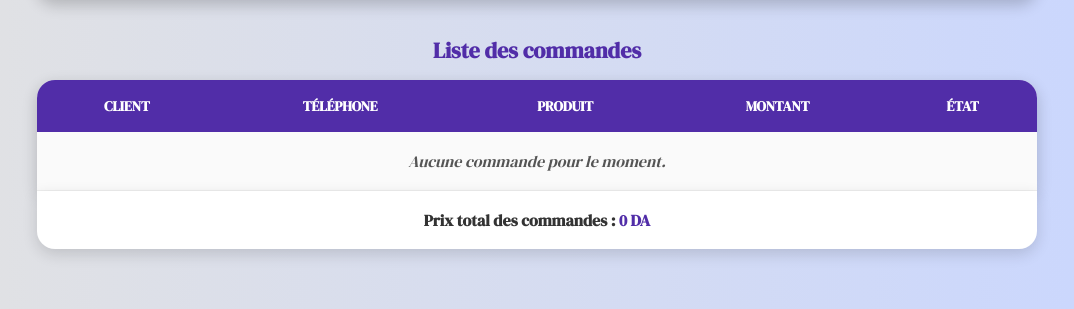
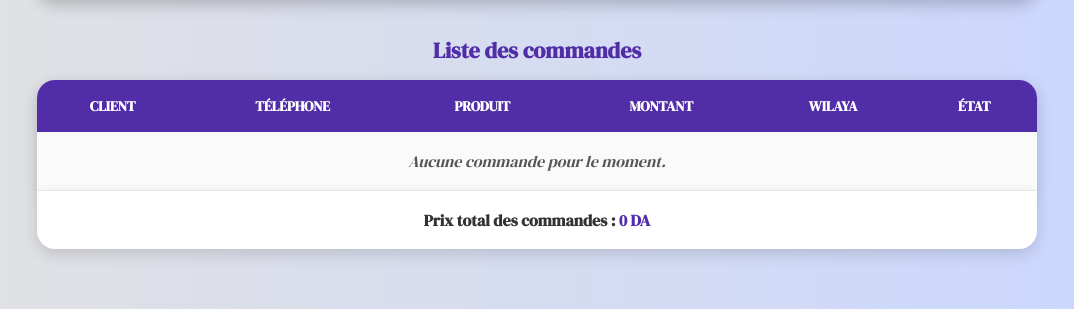
Before and after one commit to Yanniserrour/Site_ecommerce, a Flask app: page /admin in a window 1280 px wide. Shown: the part 1186-1495 px from the top of the page, without its empty margins (103-1177 px from the left). Run offline with Flask 3, Linux system fonts and the light colour scheme; the visitor is signed in with stand-in values (Sample User, id 1); data that the repository does not hold is empty; some libraries are stand-ins or nearby versions; some web fonts are replaced.

```diff
--- a/templates/admin.html
+++ b/templates/admin.html
@@ -106,6 +106,7 @@
                     <th>T&eacute;l&eacute;phone</th>
                     <th>Produit</th>
                     <th>Montant</th>
+                    <th>Wilaya</th>
                     <th>&Eacute;tat</th>
                 </tr>
             </thead>
```
